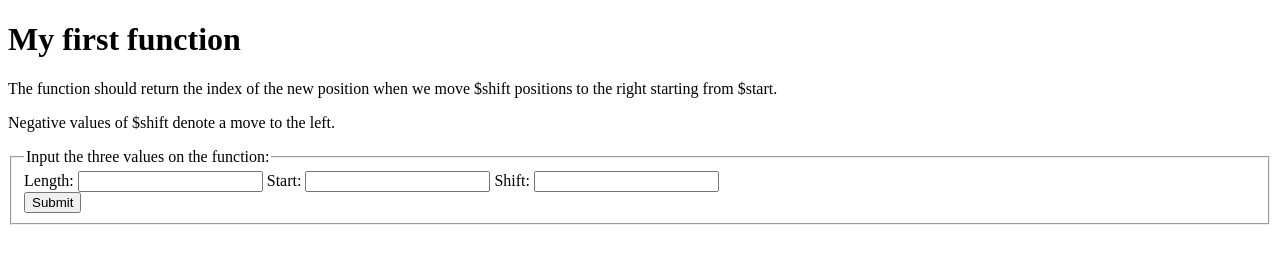
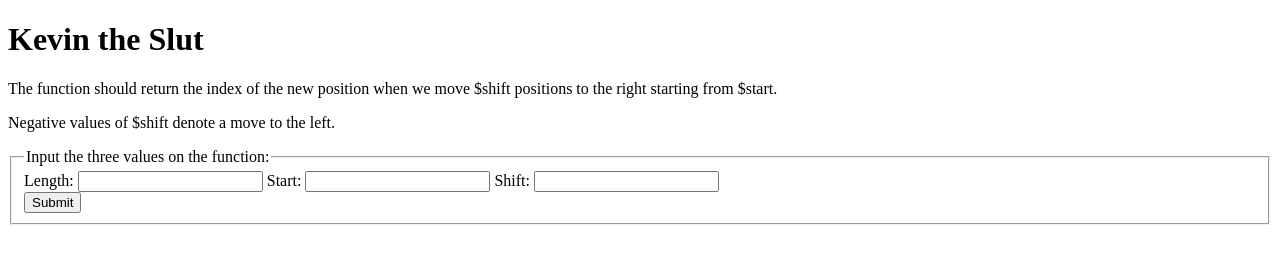
Before and after one commit to lpadronj/lpadronj.github.io, a plain HTML site: page index.html in a window 1280 px wide. Drawn offline with Linux system fonts and the light colour scheme.

Commit message:
h1 changed

```diff
--- a/index.html
+++ b/index.html
@@ -6,7 +6,7 @@
 		<title>Lab11</title>
 	</head>
 	<body>
-			<h1>My first function</h1>
+			<h1>Kevin the Slut</h1>
 			<p>The function should return the index of the new position when we move $shift positions to the right starting from $start.</p>
 			<p>Negative values of $shift denote a move to the left.</p>
 			<form action="lab11.php" method="get">
```
